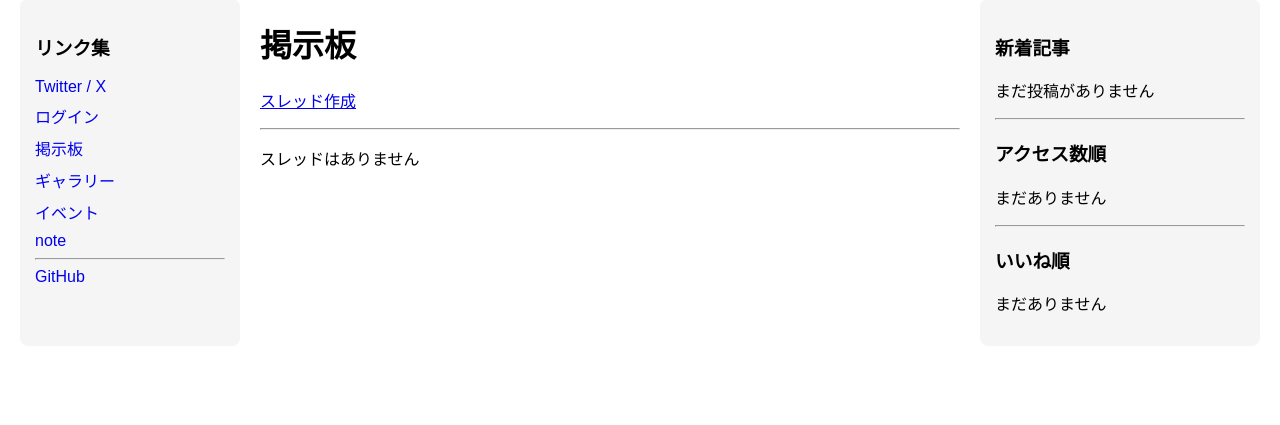
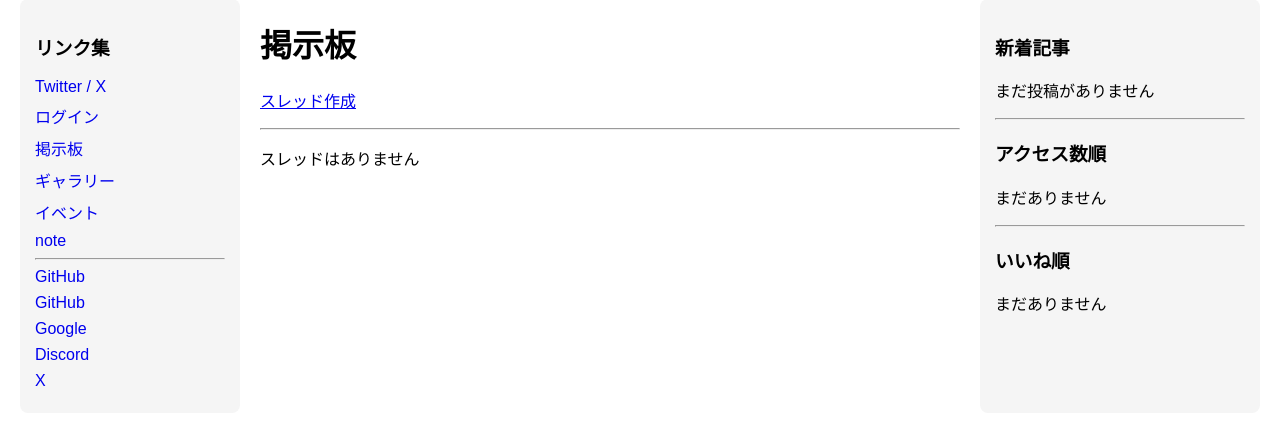
Before and after one commit to mieisan/community, a Django app: page /posts/boards/ in a window 1280 px wide. Shown: the part 85-510 px from the top of the page. Run offline with Django 5.2, Linux system fonts and the light colour scheme; data that the repository does not hold is empty.

Commit message:
Fix requirements for Render

```diff
--- a/community/settings.py
+++ b/community/settings.py
@@ -87,13 +87,16 @@ INSTALLED_APPS = [
     "allauth.account",
     "allauth.socialaccount",
 
-    "allauth.socialaccount.providers.twitter",
     "cloudinary",
     "cloudinary_storage",
     "django.contrib.sites",
 
     "allauth.socialaccount.providers.github",
+    "allauth.socialaccount.providers.google",
+    "allauth.socialaccount.providers.discord",
+    "allauth.socialaccount.providers.twitter_oauth2",
 ]
+
 SITE_ID = 1
 DEFAULT_FILE_STORAGE = "cloudinary_storage.storage.MediaCloudinaryStorage"
 AUTHENTICATION_BACKENDS = [
--- a/templates/base.html
+++ b/templates/base.html
@@ -106,7 +106,12 @@ nav a {
         <hr>
 
         <a href="https://github.com/">GitHub</a>
-    </aside>
+
+        <a href="/accounts/github/login/">GitHub</a>
+        <a href="/accounts/google/login/">Google</a>
+        <a href="/accounts/discord/login/">Discord</a>
+        <a href="/accounts/twitter_oauth2/login/">X</a>
+  </aside>
     <main class="content">
         {% block content %}
         {% endblock %}
```
